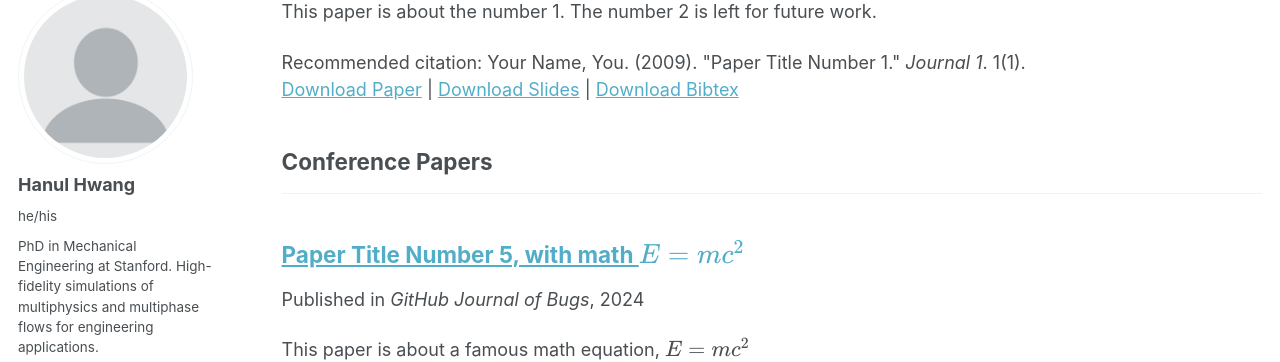
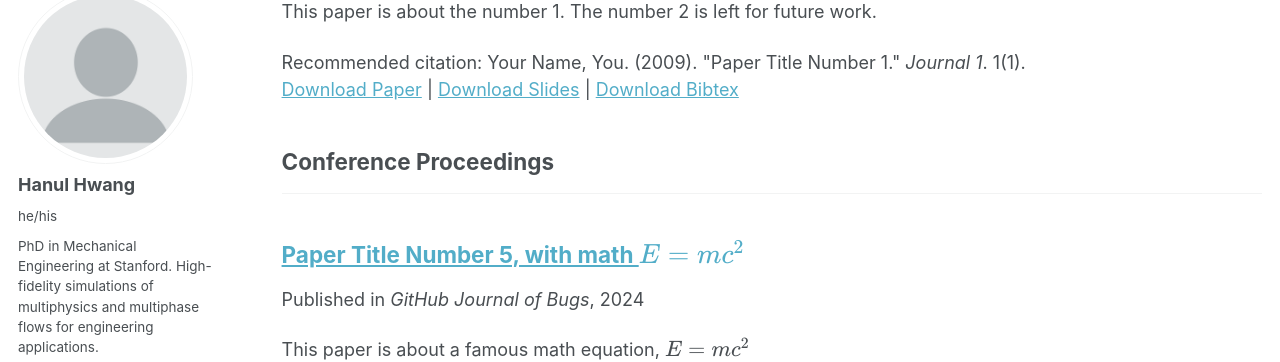
Before and after one commit to ConnorHwang/connorhwang.github.io, a Jekyll site: the page built from _pages/publications.html, in a window 1280 px wide and 900 px high, scrolled down 781 px. Shown: the part 112-474 px from the top of the window. Built offline with Jekyll 4.4.1, drawn with Linux system fonts in a browser that asks for light colours; some web fonts are replaced; a script bundle is joined from its source files by our own code; library files that are not in the unit come from our copies.

Commit message:
Update _config.yml

```diff
--- a/_config.yml
+++ b/_config.yml
@@ -84,12 +84,14 @@ author:
 
 # Publication Category - The following the list of publication categories and their headings
 publication_category:
-  books:
-    title: 'Books'
   manuscripts:
     title: 'Journal Articles'
   conferences:
-    title: 'Conference Papers'
+    title: 'Conference Proceedings'
+  preprints:
+    title: 'Preprints & Under Review'
+  techreports:
+    title: 'Technical Reports'
 
 # Site Settings
 teaser                   :  # filename of teaser fallback teaser image placed in /images/ for social media previews
```
